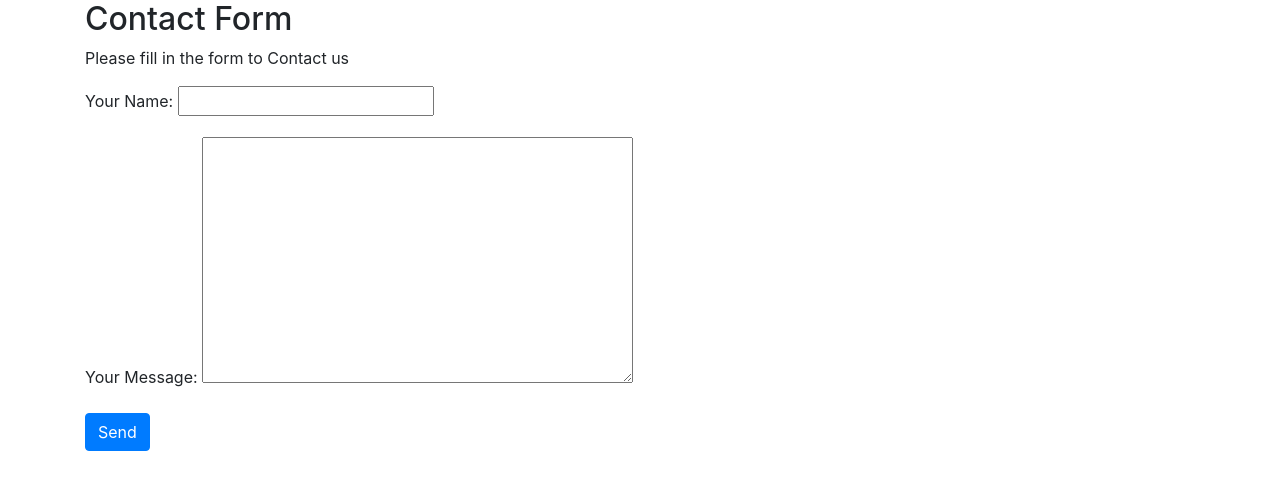
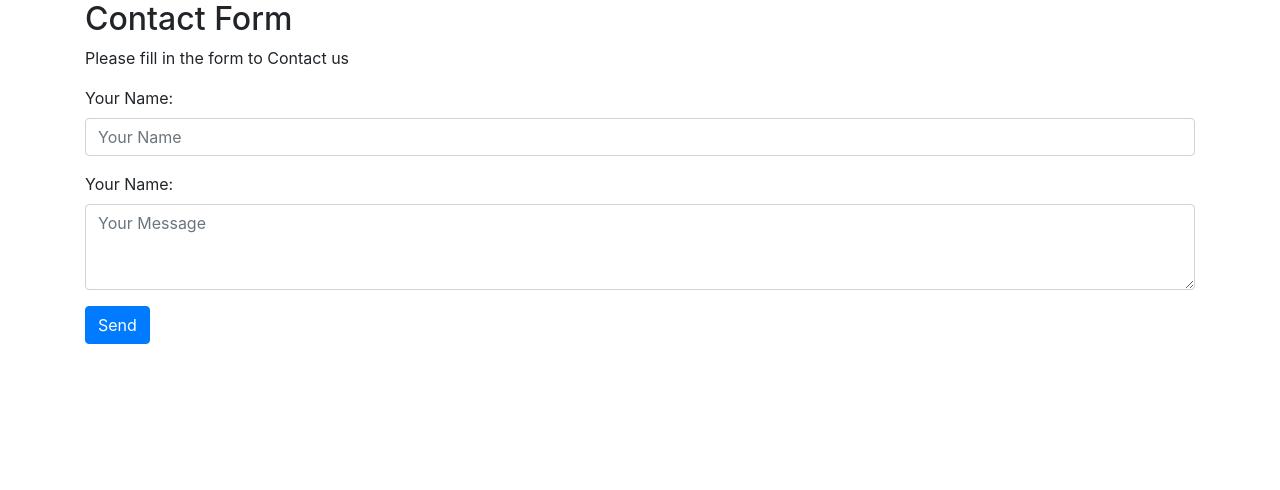
Before and after one commit to jod35/BookTime, a Django app: page /contact-us/ in a window 1280 px wide. Shown: the part 72-562 px from the top of the page. Run offline with Django 3.2, Linux system fonts and the light colour scheme; some libraries are stand-ins or nearby versions.

Commit message:
added some bootstrap styling to the form elements

```diff
--- a/books/templates/books/contact_form.html
+++ b/books/templates/books/contact_form.html
@@ -4,7 +4,41 @@
     <p>Please fill in the form to Contact us</p>
     <form action="" method="post">
         {% csrf_token %}
-        {{ form.as_p }}
+        <div class="form-group">
+            {{ form.name.label_tag }}
+            <input type="text"
+            name="name"
+            id="id_name"
+            class="form-control{% if form.name.errors%}
+            is-invalid{% else %}
+            {% endif %}"
+            placeholder="Your Name"
+            value="{{ form.name.value|default:''}}">
+
+            {% if form.name.errors %}
+                <div class="invalid-feedback">
+                    {{ form.name.errors }}
+                </div>
+            {% endif %}
+        </div>
+        <div class="form-group">
+            {{ form.name.label_tag }}
+            <textarea
+            name="message"
+            id="id_message"
+            class="form-control{% if form.message.errors%}
+            is-invalid{% else %}
+            {% endif %}"
+            placeholder="Your Message"
+            rows="3"
+            value="{{ form.message.value|default:''}}"></textarea>
+
+            {% if form.message.errors %}
+                <div class="invalid-feedback">
+                    {{ form.message.errors }}
+                </div>
+            {% endif %}
+        </div>
         <button type="submit" class="btn btn-primary">Send</button>
     </form>
 {% endblock body %}
```
